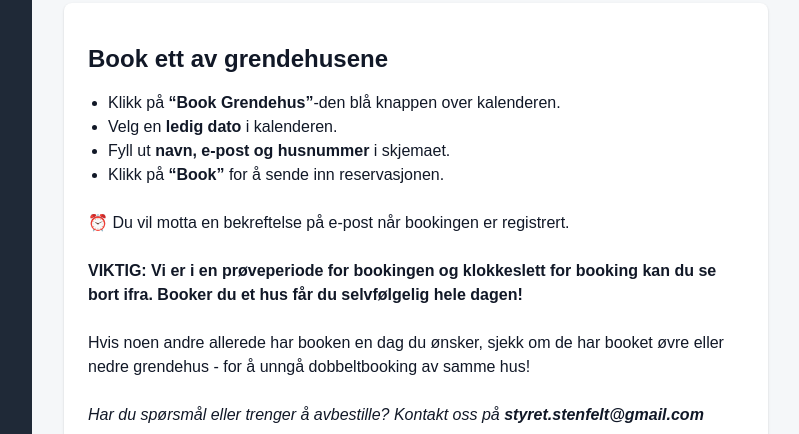
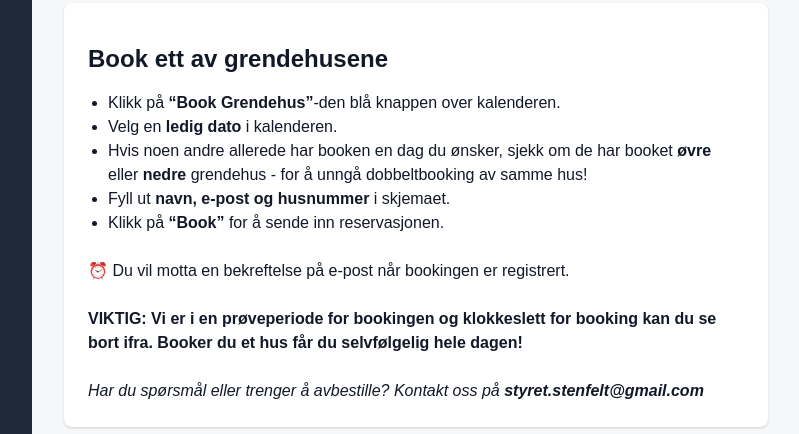
Before and after one commit to KineOnes/stenfelt, a plain HTML site: page grendehusene.html in a window 1280 px wide. Shown: the part 2153-2587 px from the top of the page, without its empty margins (224-1023 px from the left). Drawn offline with nearby package versions, Linux system fonts and the light colour scheme.

Commit message:
Add rules to booking list

```diff
--- a/grendehusene.html
+++ b/grendehusene.html
@@ -110,12 +110,12 @@
                 <ul class="list-disc pl-5 mb-6 padding: 20px">
                     <li>Klikk på <strong>“Book Grendehus”</strong>-den blå knappen over kalenderen.</li>
                     <li>Velg en <strong>ledig dato</strong> i kalenderen.</li>
+                    <li>Hvis noen andre allerede har booken en dag du ønsker, sjekk om de har booket <strong>øvre</strong> eller <strong>nedre</strong> grendehus - for å unngå dobbeltbooking av samme hus!</strong></li>
                     <li>Fyll ut <strong>navn, e-post og husnummer</strong> i skjemaet.</li>
                     <li>Klikk på <strong>“Book”</strong> for å sende inn reservasjonen.</li>
                   </ul>
                   <p class="mb-6">⏰ Du vil motta en bekreftelse på e-post når bookingen er registrert.</p>
                   <p class="mb-6 font-bold">VIKTIG: Vi er i en prøveperiode for bookingen og klokkeslett for booking kan du se bort ifra. Booker du et hus får du selvfølgelig hele dagen!</p>
-                  <p class="mb-6">Hvis noen andre allerede har booken en dag du ønsker, sjekk om de har booket øvre eller nedre grendehus - for å unngå dobbeltbooking av samme hus!</p>
                   <p><em>Har du spørsmål eller trenger å avbestille? Kontakt oss på <strong>styret.stenfelt@gmail.com</strong></em></p>
                 </section>
                 <a href="https://calendar.app.google/oXdUnzv1W8FRca3fA" target="_blank" style="display: block; text-align: center;
```
